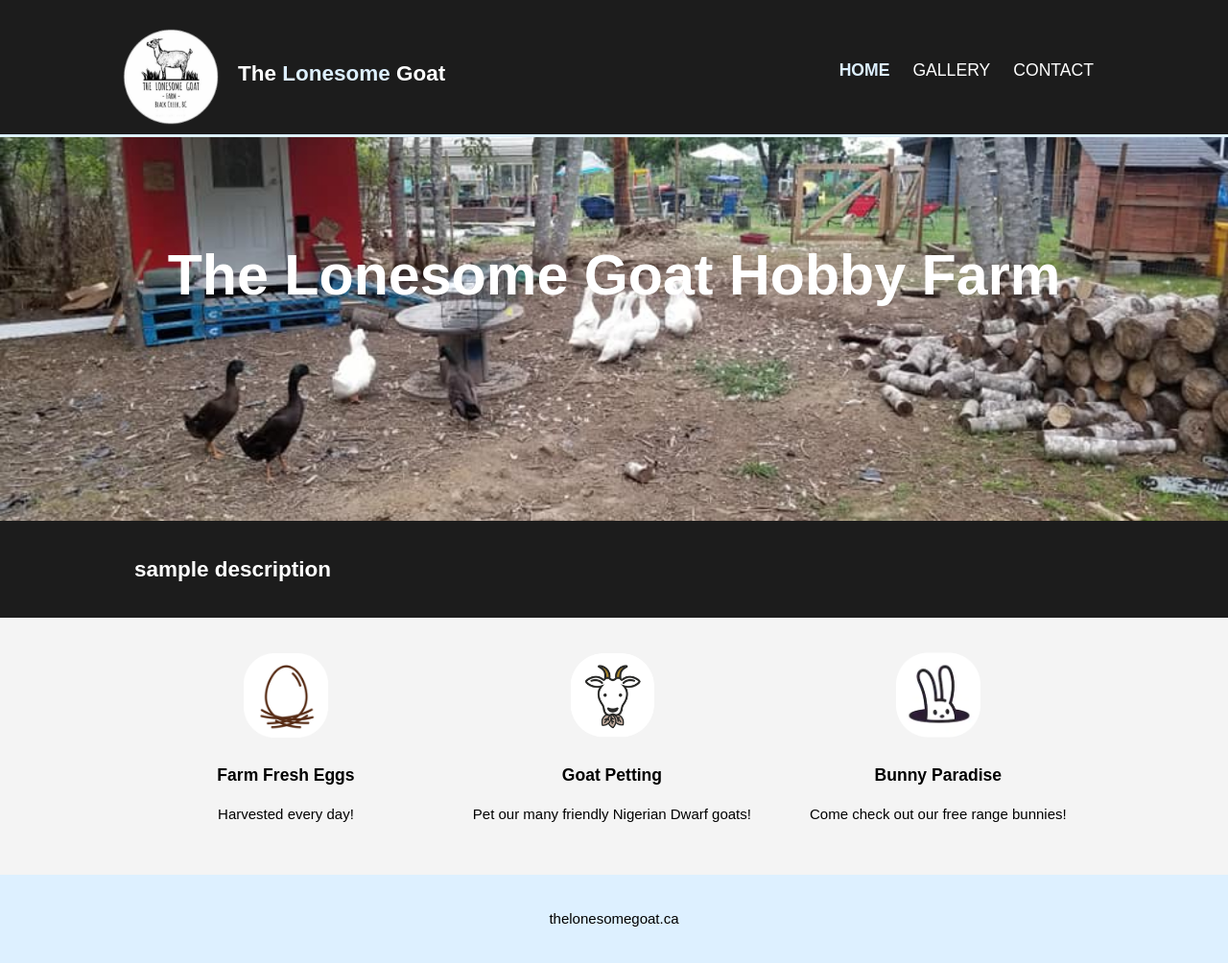
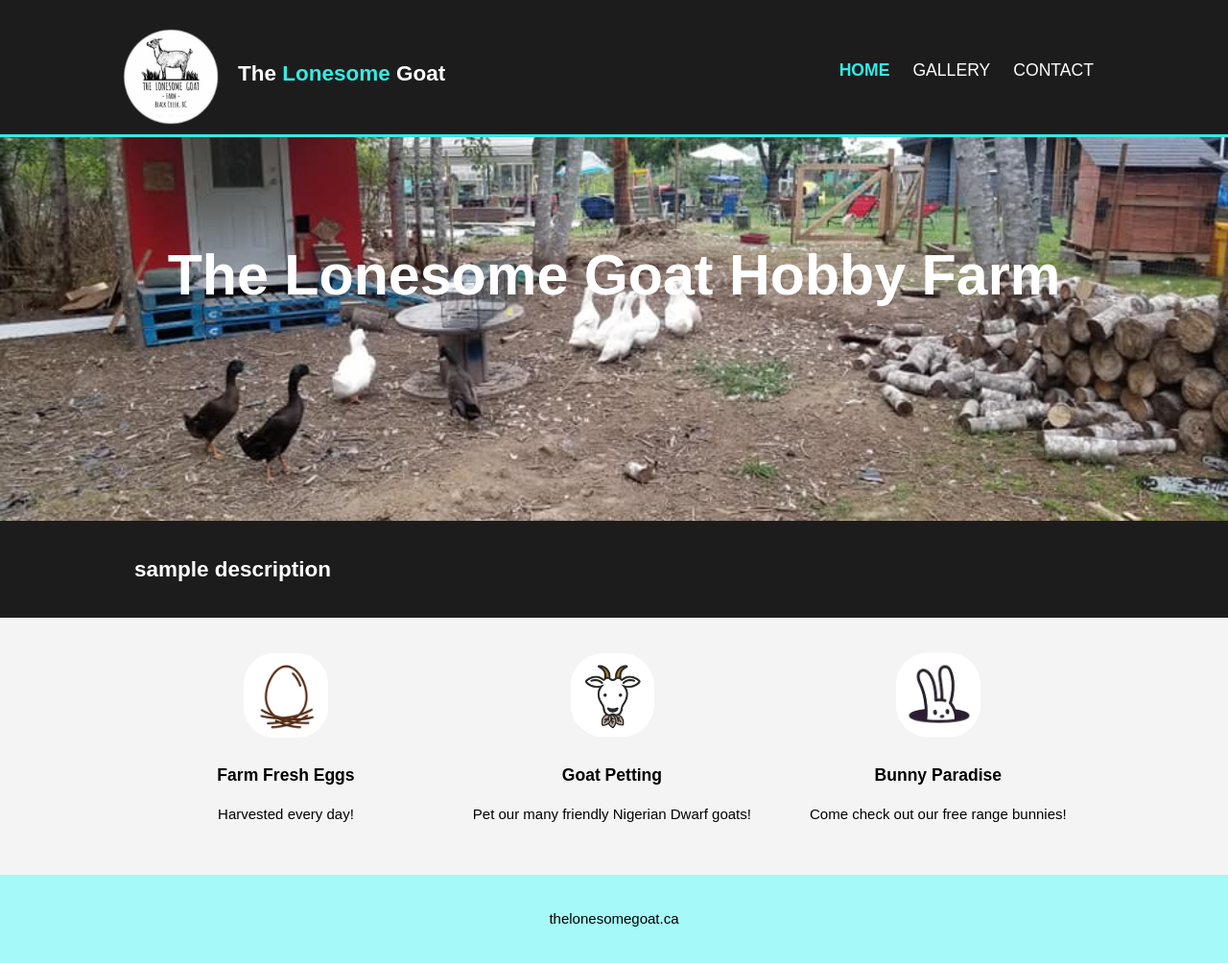
Before and after one commit to thelonesomegoat/thelonesomegoat, a plain HTML site: page index.html in a window 1280 px wide. Shown: the whole page at 96% size. Drawn offline with Linux system fonts and the light colour scheme.

Commit message:
update highlight color

```diff
--- a/css/style.css
+++ b/css/style.css
@@ -23,7 +23,7 @@ header {
   color:#ffffff;
   padding-top:30px;
   min-height:70px;
-  border-bottom:#DDF0FF 3px solid;
+  border-bottom:#34ebe5 3px solid;
 }
 
 header #logo {
@@ -62,7 +62,7 @@ header a {
 }
 
 header .highlight, header .current a {
-  color:#DDF0FF;
+  color:#34ebe5;
   font-weight:bold;
 }
 
@@ -150,7 +150,7 @@ footer {
   padding:20px;
   margin-top:20px;
   color:black;
-  background-color:#DDF0FF;
+  background-color:#a5faf7;
   text-align:center;
 }
 
```
